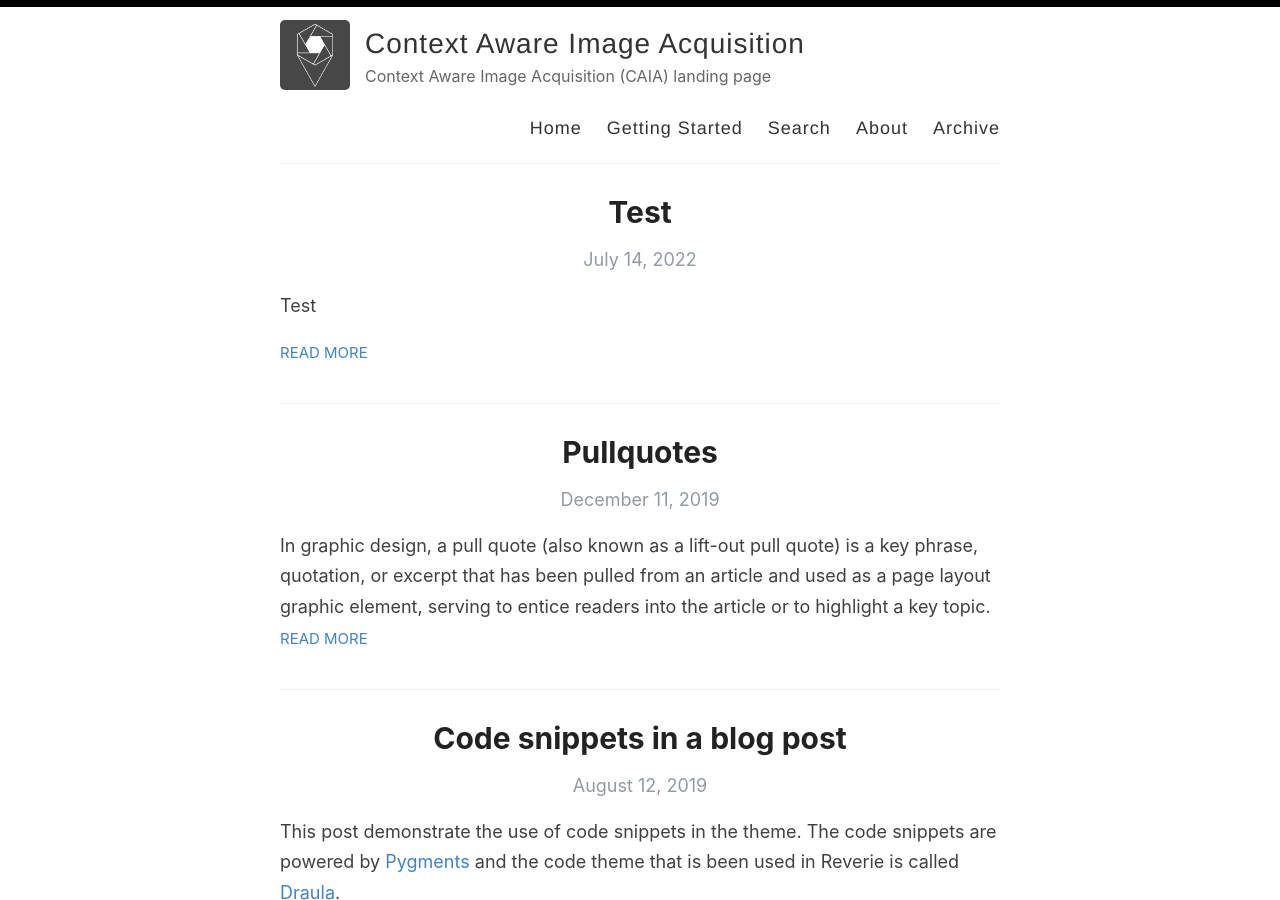
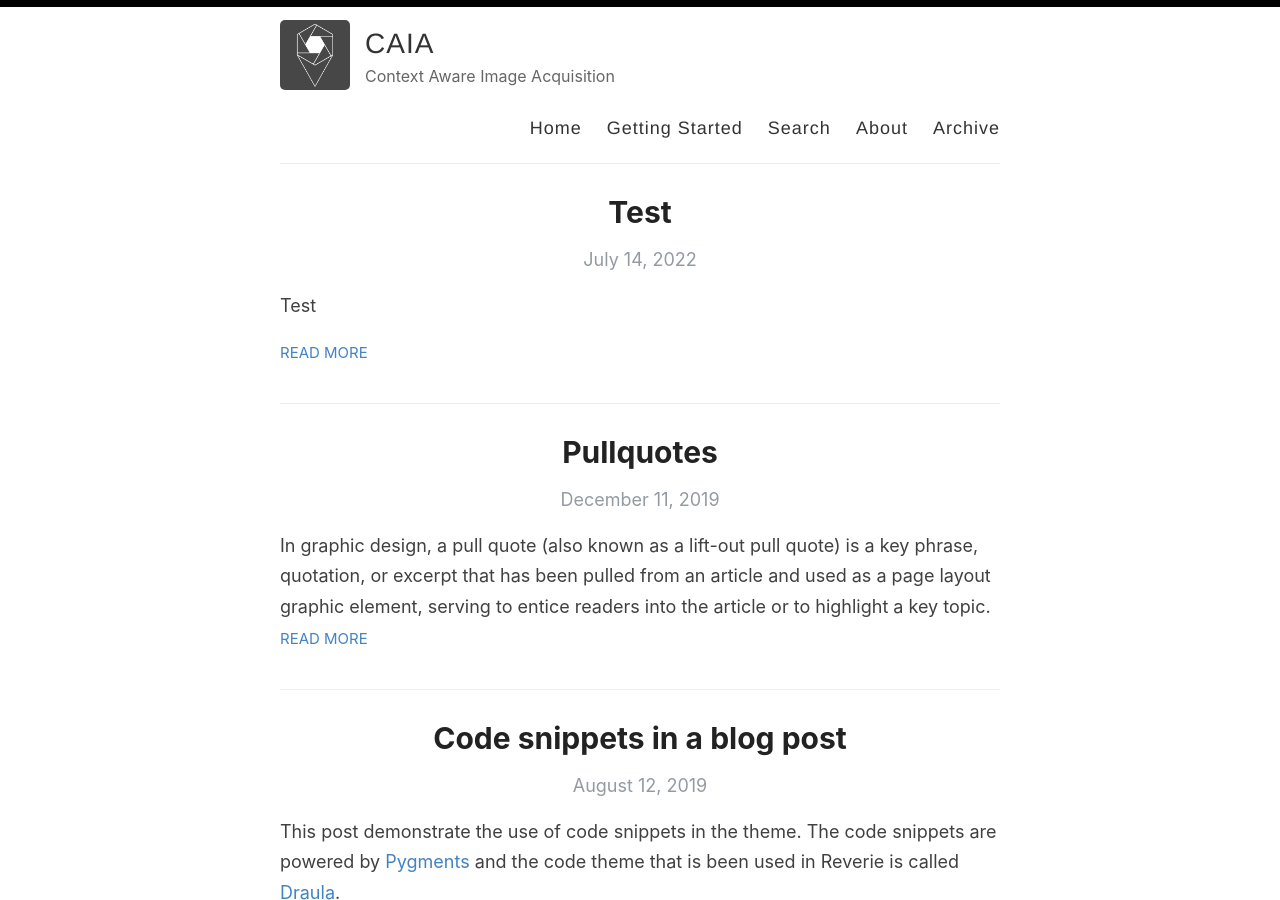
Before and after one commit to Design-Computation-RWTH/Design-Computation-RWTH.github.io, a Jekyll site: the page built from index.html, in a window 1280 px wide and 900 px high. Built offline with Jekyll 4.4.1, drawn with Linux system fonts in a browser that asks for light colours; the list of posts is cut into pages by our own code.

Commit message:
Update _config.yml

```diff
--- a/_config.yml
+++ b/_config.yml
@@ -3,13 +3,13 @@
 #
 
 # Name of your site (displayed in the header)
-name: Context Aware Image Acquisition
+name: CAIA
 
 # Name of the author
 author: Oliver Schulz
 
 # Short bio or description (displayed in the header)
-description: Context Aware Image Acquisition (CAIA) landing page
+description: Context Aware Image Acquisition
 
 # URL of your avatar or profile pic (you could use your GitHub profile pic)
 avatar: /images/Icon512.png
```
